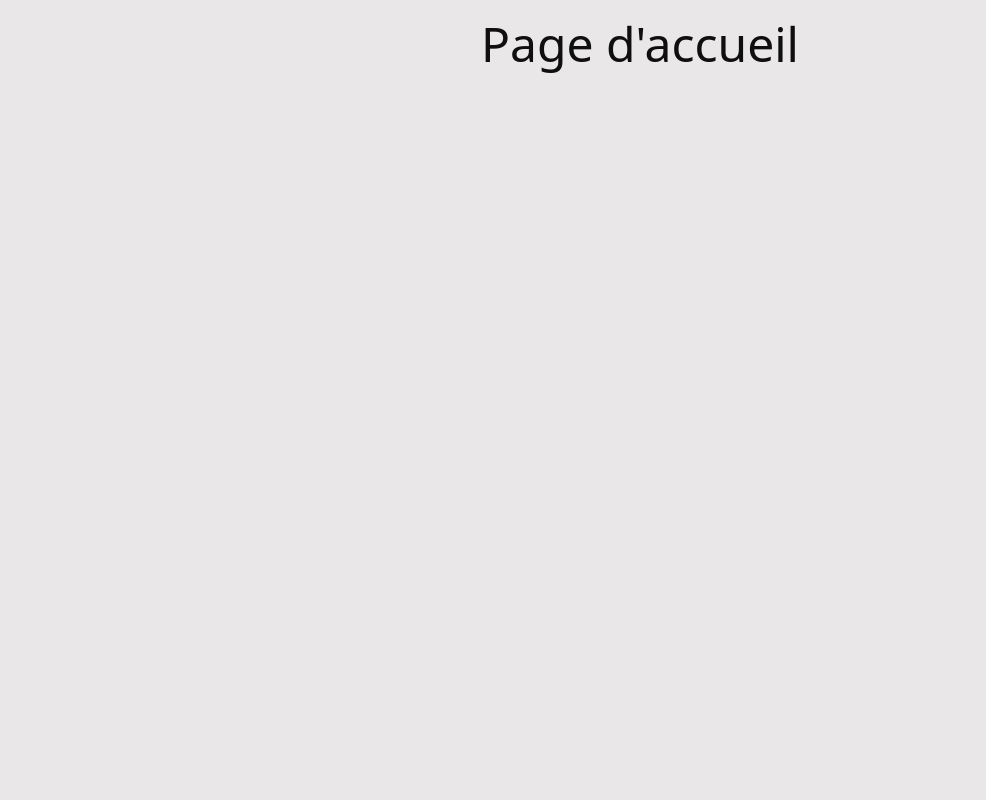
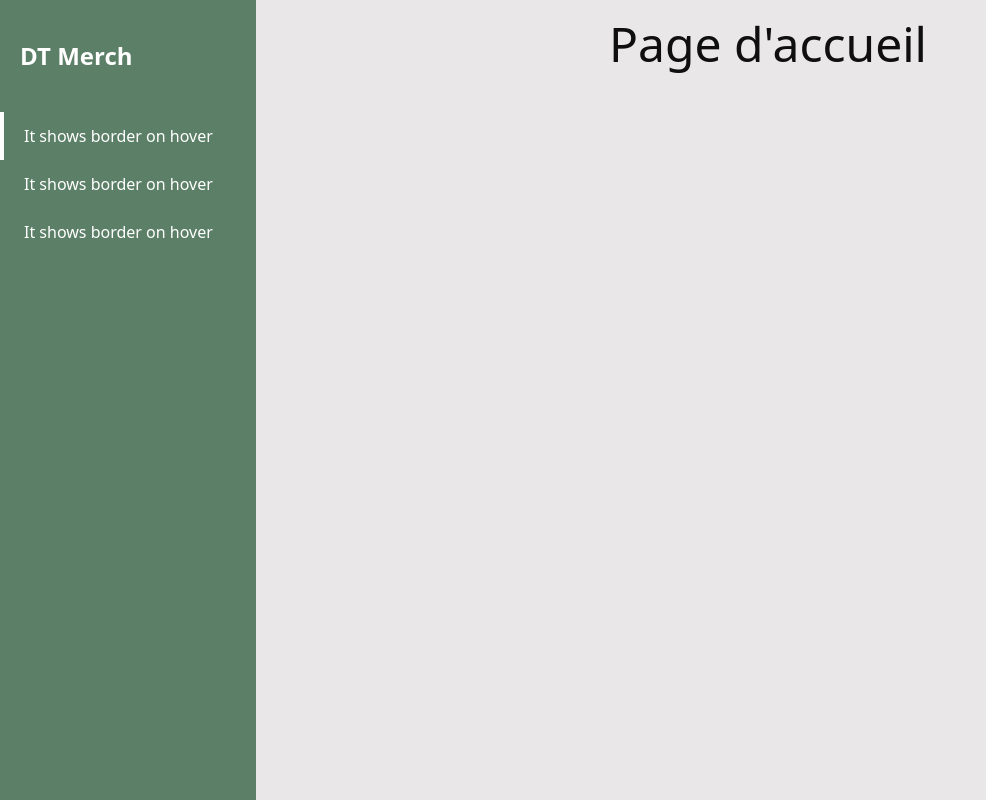
Before and after one commit to devtheorycode/nuxt3-course, a Nuxt app: page / in a window 1280 px wide. Shown: the whole page, without its empty margins (0-986 px from the left). Built offline with nearby package versions, Linux system fonts and the light colour scheme.

Commit message:
feat: Ajout d'un layout par défaut

```diff
--- a/app.vue
+++ b/app.vue
@@ -1,3 +1,5 @@
 <template>
-  <NuxtPage />
+  <NuxtLayout>
+    <NuxtPage />
+  </NuxtLayout>
 </template>
--- /dev/null
+++ b/layouts/default.vue
@@ -0,0 +1,45 @@
+<template>
+  <div class="flex h-full">
+
+    <!-- START: SIDEBAR -->
+    <div class="fixed top-0 bottom-0 left-0 w-64 py-5 bg-primary text-primary-content">
+
+      <h1 class="mt-5 px-5 text-2xl font-bold">DT Merch</h1>
+
+      <ul class="menu w-full mt-10 px-0">
+        <li class="bordered">
+          <a>
+            It shows border on hover
+          </a>
+        </li>
+        <li class="hover-bordered">
+          <a>
+            It shows border on hover
+          </a>
+        </li>
+        <li class="hover-bordered">
+          <a>
+            It shows border on hover
+          </a>
+        </li>
+      </ul>
+
+    </div>
+    <!--  END : SIDEBAR -->
+
+    <!-- START: PAGE -->
+    <div class="w-full pl-64">
+      <div class="p-5">
+        <slot />
+      </div>
+    </div>
+    <!-- END: PAGE -->
+
+  </div>
+</template>
+
+<style scoped>
+  .menu li.hover-bordered a:hover, .menu li.bordered a {
+    @apply border-primary-content
+  }
+</style>
--- a/package.json
+++ b/package.json
@@ -8,7 +8,7 @@
   "devDependencies": {
     "autoprefixer": "^10.4.2",
     "daisyui": "^1.25.4",
-    "nuxt3": "^3.0.0-27394404.1672148",
+    "nuxt3": "^3.0.0-27405808.7825e2a",
     "postcss": "^8.4.6",
     "tailwindcss": "^3.0.18"
   }
--- a/pages/index.vue
+++ b/pages/index.vue
@@ -1,5 +1,5 @@
 <template>
   <div>
-    <h1 class="text-5xl text-center p-5">Page d'accueil</h1>
+    <h1 class="text-5xl text-center">Page d'accueil</h1>
   </div>
 </template>
```
Also changed, not shown: 1 other file (tests, documents, lock files or other folders).
